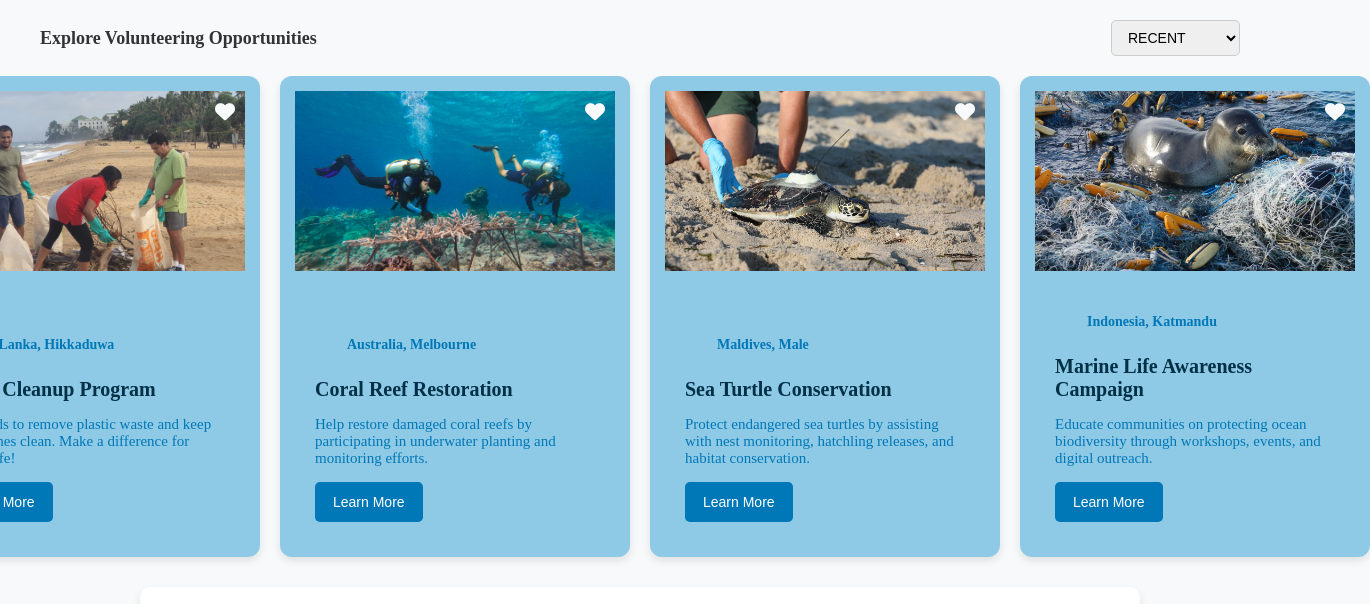
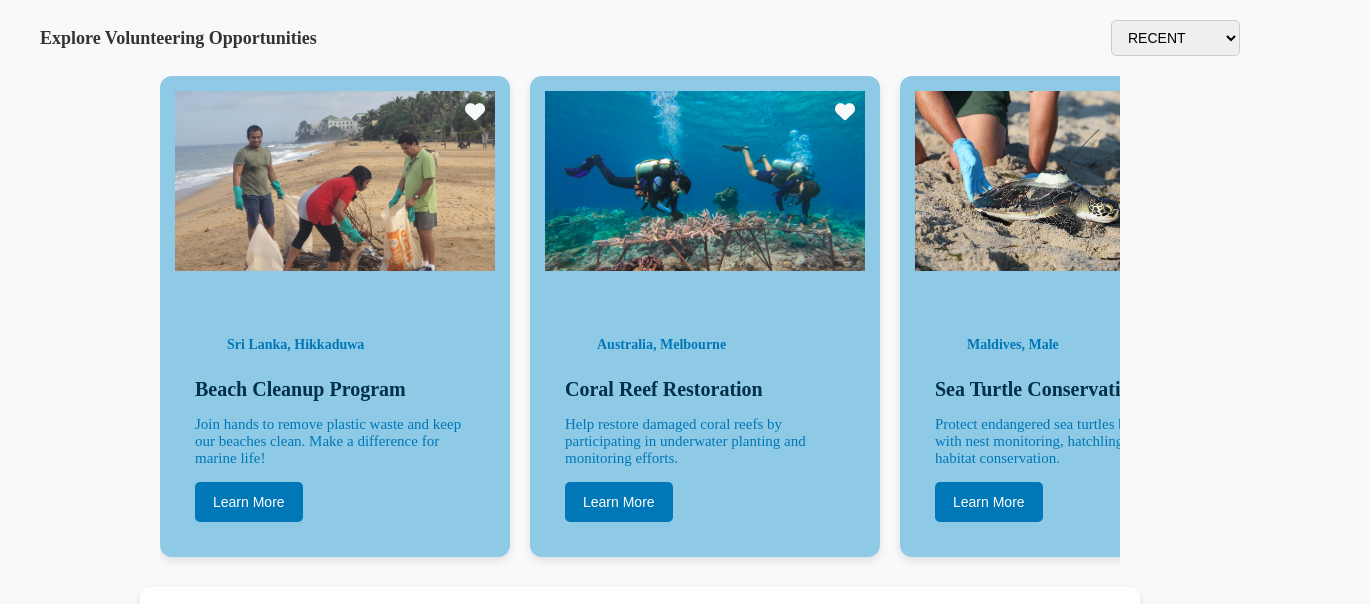
Before and after one commit to Adedax39/WebSgdp, a website: page src/pages/volunteer/volunteer.html in a window 1280 px wide. Shown: the top 604 px of the page, 1370 px wide, since content can reach past the window. Drawn offline with Linux system fonts and the light colour scheme; some icons are missing.

Commit message:
code refactor

```diff
--- a/src/pages/volunteer/volunteer.css
+++ b/src/pages/volunteer/volunteer.css
@@ -41,12 +41,13 @@ body {
   gap: 20px;
   overflow-x: auto;
   padding-bottom: 10px;
-  scrollbar-width: none;
+  max-width: 80%;
+  /*scrollbar-width: none;*/
   scroll-snap-type: x mandatory;
 }
 
 .scroll-container::-webkit-scrollbar {
-  height: 0px;
+  /*height: 0px;*/
 }
 
 .scroll-container::-webkit-scrollbar-thumb {
```
